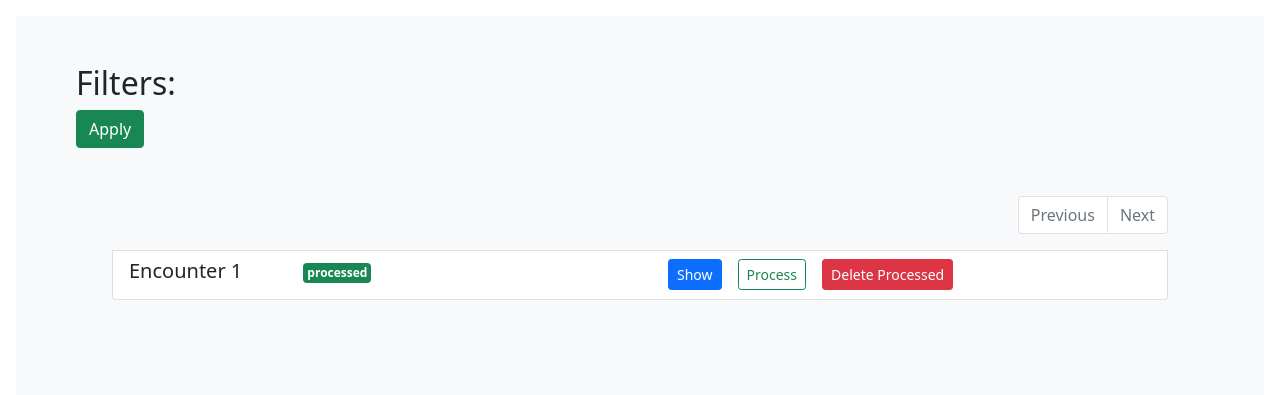
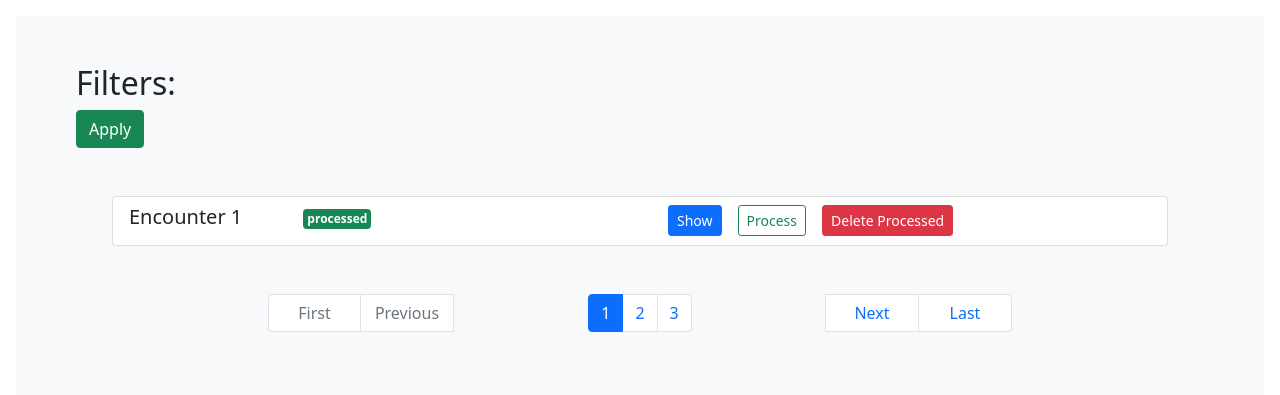
Before and after one commit to DeastinY/diagnostic-expert-advisor, a Flask app: template dea/templates/encounter_list.html in a window 1280 px wide. Shown: the part 56-451 px from the top of the page. Run offline with Flask 2, Linux system fonts and the light colour scheme; the template is opened without the code that fills it: most values are stand-ins (such as "Sample title", 1, 10 or a date in 2020).

Commit message:
Fixed tests and setup sleeker navigation for encounter list

```diff
--- a/dea/templates/encounter_list.html
+++ b/dea/templates/encounter_list.html
@@ -39,26 +39,6 @@
             </div>
         </form>
         <div id="encounters" class="list-group p-5">
-            <nav aria-label="Encounter List Navigation" class="ms-auto">
-                <ul class="pagination">
-                    {% if page > 1 %}
-                        <li class="page-item"><a class="page-link" href="?page={{ page - 1 }}">Previous</a></li>
-                    {% else %}
-                        <li class="page-item disabled"><a class="page-link" href="#">Previous</a></li>
-                    {% endif %}
-                    {% for p in range(1, (total // per_page) + 1) %}
-                    {% if p == page %}
-                        <li class="page-item active"><a class="page-link" href="?page={{ p }}">{{ p }}</a></li>
-                    {% else %}
-                        <li class="page-item"><a class="page-link" href="?page={{ p }}">{{ p }}</a></li>
-                    {% endif %}
-                    {% endfor %}
-                    {% if page < (total // per_page) + 1 %} <li class="page-item"><a class="page-link" href="?page={{ page + 1 }}">Next</a></li>
-                    {% else %}
-                        <li class="page-item disabled"><a class="page-link" href="#">Next</a></li>
-                    {% endif %}
-                </ul>
-            </nav>
             {% for e in data %}
             <!-- this shoul not limit the list length while the pagination above is not implemented -->
             <div class="list-group-item list-group-item-action" aria-current="true">
@@ -108,6 +88,30 @@
             </div>
             {% endfor %}
         </div>
+        <div class="container">
+            <div class="row justify-content-center">
+                <nav aria-label="Encounter List Navigation">
+                    <ul class="pagination justify-content-center">
+                        <li class="text-center page-item col-1 {% if page == 1 %} disabled {% endif %}"><a class="page-link" href="?page=1">First</a></li>
+                        <li class="text-center page-item col-1 {% if page == 1 %} disabled {% endif %} "><a class="page-link" href="?page={{ page - 1 }}">Previous</a></li>
+
+                        <div class="col-4 d-flex justify-content-center">
+                            {% for p in range([page - 2, 1] | max, [page + 2, (total // per_page)] | min + 1 ) %}
+                            {% if p == page %}
+                            <li class="text-center page-item active"><a class="page-link" href="?page={{ p }}">{{ p }}</a></li>
+                            {% else %}
+                            <li class="text-center page-item"><a class="page-link" href="?page={{ p }}">{{ p }}</a></li>
+                            {% endif %}
+                            {% endfor %}
+                        </div>
+
+
+                        <li class="text-center page-item col-1 {% if page == (total // per_page)%} disabled {% endif %}"><a class="page-link" href="?page={{ page + 1 }}">Next</a></li>
+                        <li class="text-center page-item col-1 {% if page == (total // per_page)%} disabled {% endif %}"><a class="page-link" href="?page={{ (total // per_page)}}">Last</a></li>
+                    </ul>
+                </nav>
+            </div>
+        </div>
     </div>
 
     <!-- JavaScript Bundle with Popper -->
```
Also changed, not shown: dea/data_generation_example.py (deleted, +0 -9 lines), tests/cohort_test.py (+7 -53 lines), tests/encounter_test.py (+9 -16 lines).
